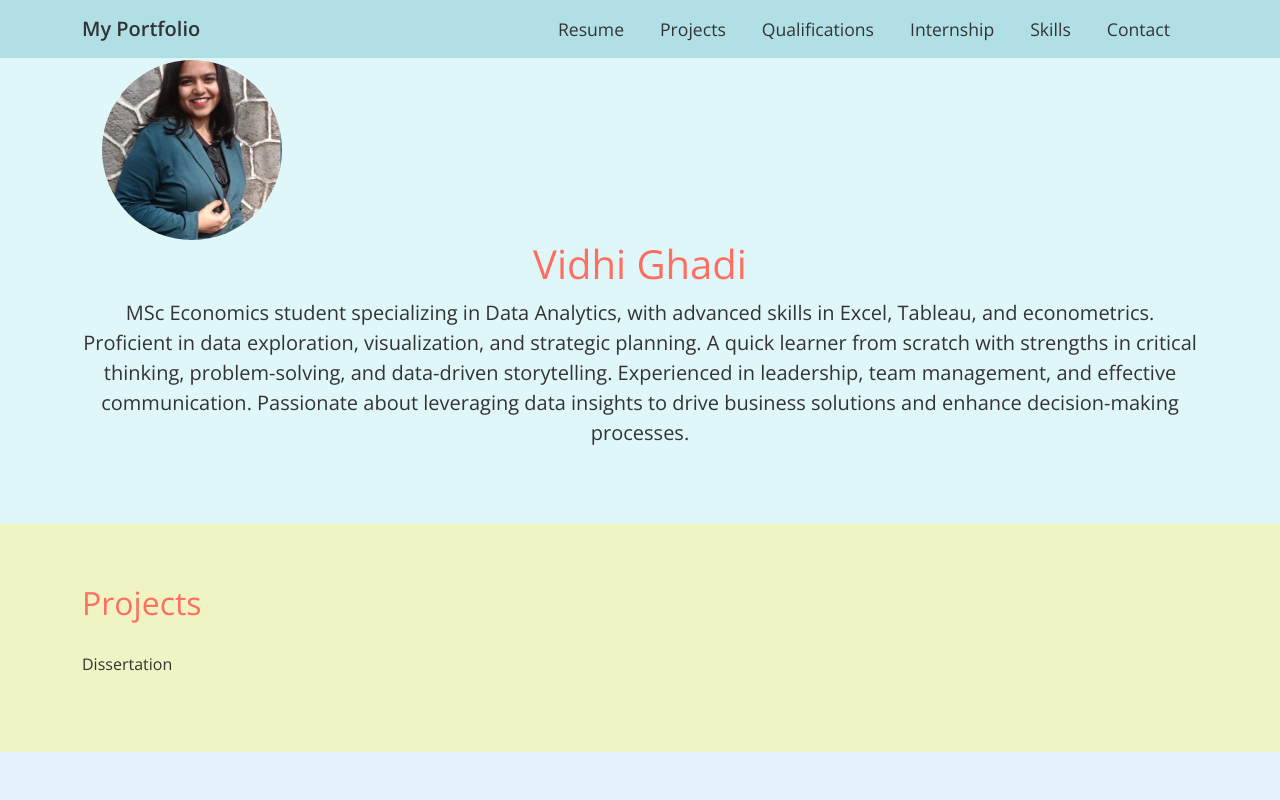
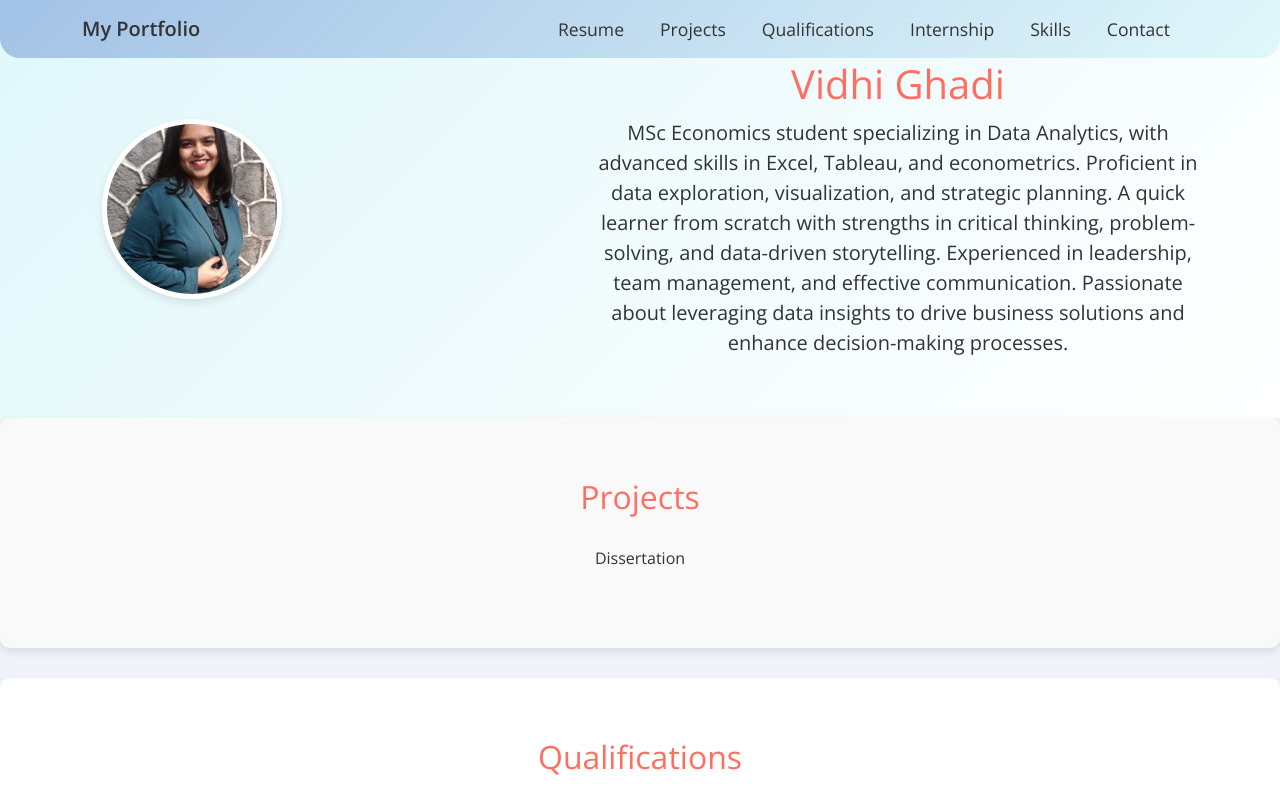
Before and after one commit to Vidhi-lab-design/Vidhi-Ghadi-Github-Portfolio, a plain HTML site: page index.html in a window 1280 px wide. Shown: the top 800 px of the page. Drawn offline with nearby package versions, Linux system fonts and the light colour scheme.

Commit message:
Update index.html

```diff
--- a/index.html
+++ b/index.html
@@ -10,13 +10,15 @@
     <style>
         body {
             font-family: 'Open Sans', sans-serif;
-            background-color: #f4f7f6;
+            background: #f0f4f8; /* Soft background color */
             color: #333;
         }
 
         /* Navbar */
         .navbar {
-            background-color: #b0e0e6; /* Pastel Blue */
+            background: linear-gradient(135deg, #a2c2e6, #e0f7fa); /* Pastel gradient */
+            border-radius: 0 0 20px 20px;
+            padding: 0.5rem 1rem;
         }
 
         .navbar-nav .nav-link {
@@ -36,7 +38,7 @@
 
         /* Header */
         header {
-            background-color: #e0f7fa; /* Pastel Teal */
+            background: linear-gradient(135deg, #e0f7fa, #ffffff); /* Soft gradient */
             color: #333;
             padding: 60px 0;
             text-align: center;
@@ -67,6 +69,8 @@
             width: 180px;
             height: 180px;
             object-fit: cover;
+            border: 5px solid #ffffff; /* White border */
+            box-shadow: 0 4px 8px rgba(0, 0, 0, 0.1);
             margin-left: 20px;
             margin-right: 40px;
             float: right;
@@ -81,34 +85,43 @@
         header p {
             font-size: 1.25rem;
             margin-top: 0;
+            max-width: 600px;
+            margin: 0 auto;
         }
 
         /* Sections */
         section {
             padding: 60px 0;
-            background-color: #f0f4c3; /* Pastel Yellow */
+            background-color: #f9f9f9; /* Light background */
+            border-radius: 10px;
+            box-shadow: 0 4px 8px rgba(0, 0, 0, 0.1);
+            margin-bottom: 30px;
         }
 
         section:nth-child(even) {
-            background-color: #e3f2fd; /* Pastel Light Blue */
+            background-color: #ffffff; /* Alternate background */
         }
 
         section h2 {
             font-size: 2rem;
             color: #ff6f61; /* Pastel Coral */
             margin-bottom: 30px;
+            text-align: center;
         }
 
         section p {
             color: #333;
+            line-height: 1.6;
+            text-align: center;
         }
 
         /* Footer */
         footer {
-            background-color: #b0e0e6; /* Pastel Blue */
+            background: linear-gradient(135deg, #a2c2e6, #e0f7fa); /* Pastel gradient */
             color: #333;
             text-align: center;
             padding: 20px 0;
+            border-radius: 20px 20px 0 0;
             margin-top: 30px;
         }
 
@@ -132,6 +145,7 @@
             font-size: 1.1rem;
             font-weight: 600;
             text-transform: uppercase;
+            border-radius: 20px; /* Rounded corners */
             transition: background-color 0.3s ease;
         }
 
@@ -271,6 +285,6 @@
             <p>&copy; 2024 Vidhi Ghadi. All Rights Reserved.</p>
         </div>
     </footer>
+</body>
 
-</body>
 </html>
```
